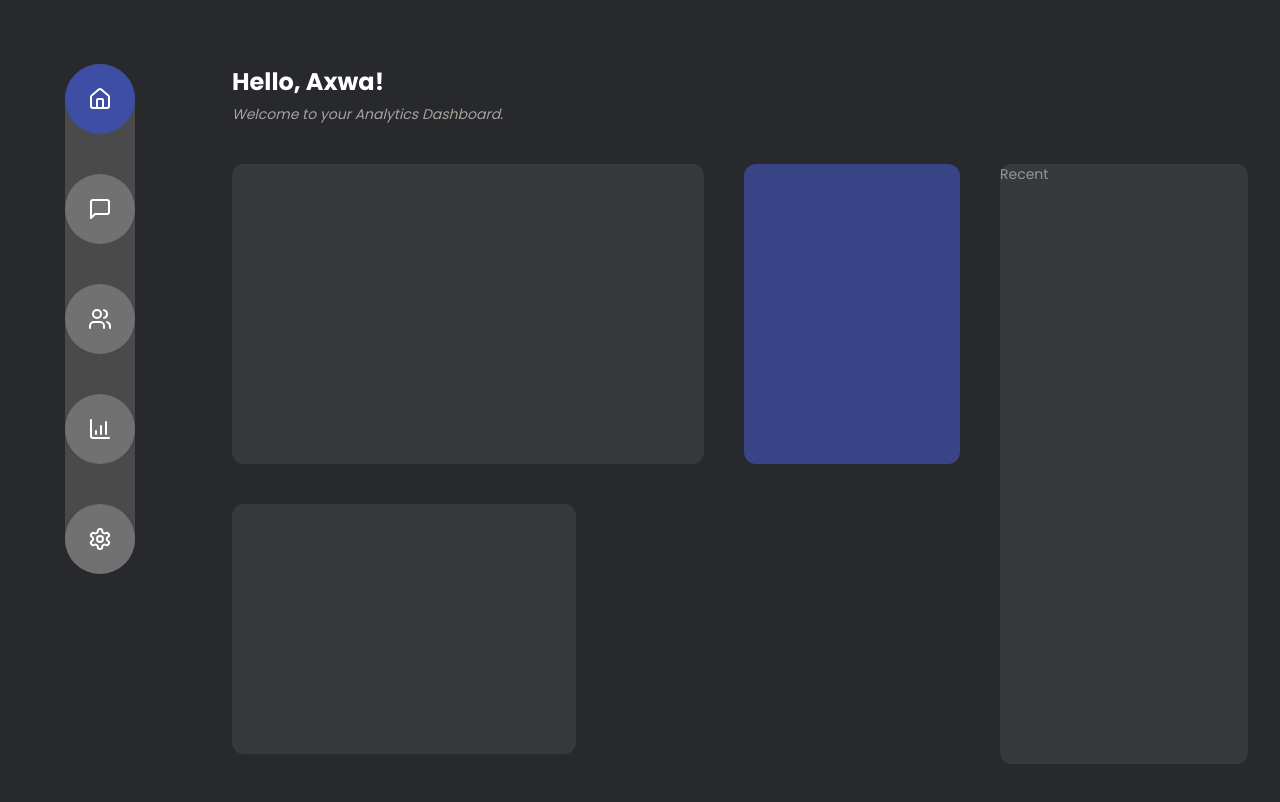
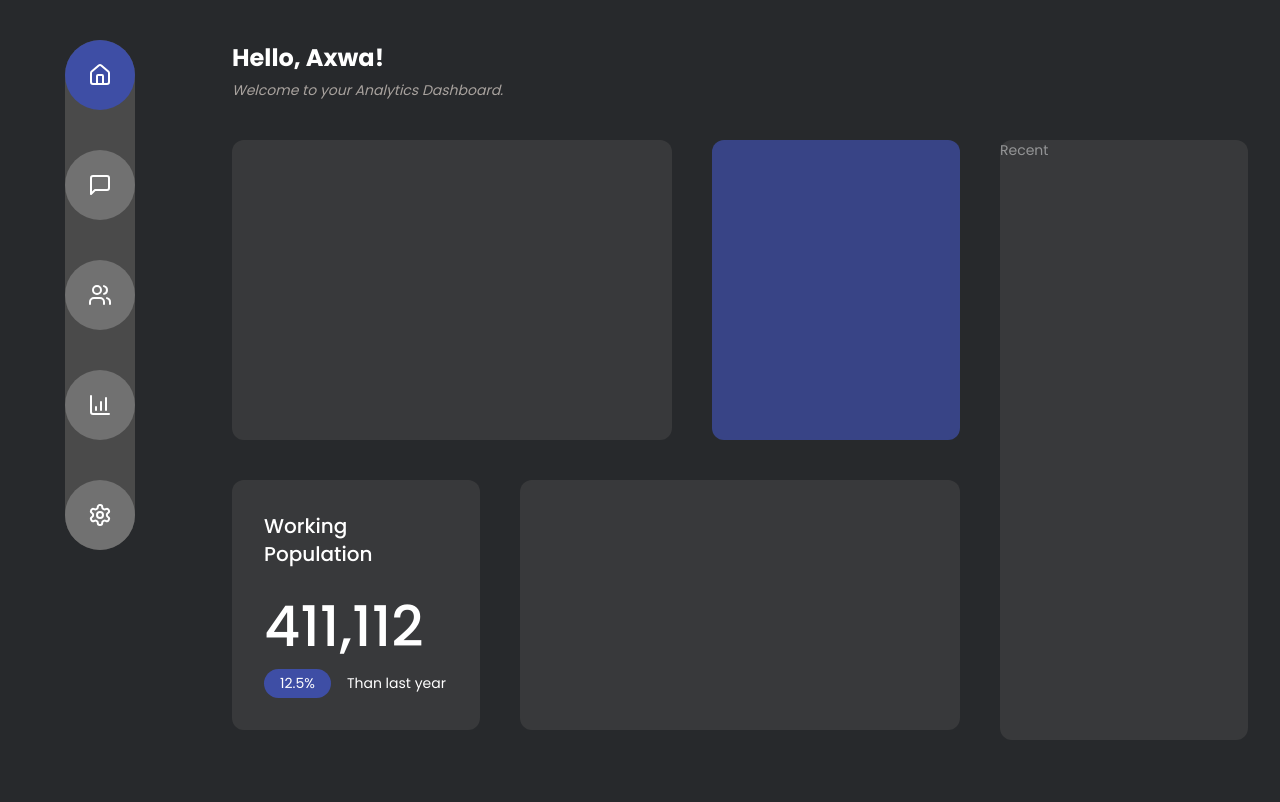
Before and after one commit to naufudge/policy-debunker, a Next.js app: page / in a window 1280 px wide. Shown: the top 802 px of the page. Built offline with nearby package versions, Linux system fonts and the light colour scheme.

Commit message:
created number stat card

```diff
--- a/app/page.tsx
+++ b/app/page.tsx
@@ -1,3 +1,4 @@
+import NumberStats from "@/components/home/NumberStats";
 import Recent from "@/components/home/recent";
 
 export default function Home() {
@@ -11,16 +12,24 @@ export default function Home() {
       </div>
 
       <div className="text-white grid grid-cols-11 gap-6 xl:gap-10 h-screen">
-        <div className="col-span-8 grid grid-cols-6 gap-6 xl:gap-10 h-fit">
-          <div className="bg-[#4a4a4a] rounded-xl h-[300px] opacity-50 col-span-4">
+        <div className="col-span-8 grid grid-cols-8 gap-6 xl:gap-10 h-fit">
+          <div className="bg-[#4a4a4a] rounded-xl h-[300px] opacity-50 col-span-5">
 
           </div>
 
-          <div className="bg-[#3E4EA5] rounded-xl h-[300px] opacity-75 col-span-2">
+          <div className="bg-[#3E4EA5] rounded-xl h-[300px] opacity-75 col-span-3">
 
           </div>
 
-          <div className="bg-[#4a4a4a] rounded-xl h-[250px] opacity-50 col-span-3">
+          <div className="bg-[#4a4a4a] rounded-xl h-[250px] bg-opacity-50 col-span-3">
+            <NumberStats
+            heading="Working Population"
+            number={"411,112"}
+            percentage={"12.5%"}
+            />
+          </div>
+
+          <div className="bg-[#4a4a4a] rounded-xl h-[250px] bg-opacity-50 col-span-5">
 
           </div>
         </div>
--- a/components/MainLayout.tsx
+++ b/components/MainLayout.tsx
@@ -38,7 +38,7 @@ const MainLayout: React.FC<Props> = ({ children }) => {
 
   return (
     <Layout className="h-screen font-poppins bg-[#27292C] text-white" hasSider>
-      <Sider className="bg-transparent pt-16 flex justify-center h-full">
+      <Sider className="bg-transparent pt-10 flex justify-center h-full">
         <div className="h-fit w-[70px] bg-[#4a4a4a] bg-blend-overlay rounded-full grid grid-cols-1 place-items-center gap-4 xl:gap-10">
           {SideBarLinsk.map((link, index) => (
             <div
@@ -57,7 +57,7 @@ const MainLayout: React.FC<Props> = ({ children }) => {
 
         </div>
       </Sider>
-      <Content className="px-8 py-16">
+      <Content className="px-8 py-10">
 
         {children}
       </Content>
--- /dev/null
+++ b/components/home/NumberStats.tsx
@@ -0,0 +1,24 @@
+import React from 'react'
+
+interface NumberStatsProps {
+    heading: string;
+    number: string | number;
+    percentage: string | number;
+}
+
+const NumberStats: React.FC<NumberStatsProps> = ({ heading, number, percentage }) => {
+  return (
+    <div className='p-8 flex flex-col justify-between h-full'>
+        <h1 className='font-medium text-xl'>{heading}</h1>
+        <div>
+            <div className='font-medium text-[3.5rem]'>{number}</div>
+            <div className='flex gap-4 place-items-center'>
+                <div className='rounded-full bg-[#3E4EA5] w-fit px-4 py-1'>{percentage}</div>
+                <div>Than last year</div>
+            </div>
+        </div>
+    </div>
+  )
+}
+
+export default NumberStats
--- a/components/sidebar/SideBarContext.tsx
+++ b/components/sidebar/SideBarContext.tsx
@@ -1,6 +1,9 @@
+/* eslint-disable */
+
 import { createContext, useContext, useState } from "react";
 
 // Create Context
+//es
 const SidebarContext = createContext({ activeItem: "Home", setActiveItem: (item: string) => {} });
 
 export function SidebarProvider({ children }: { children: React.ReactNode }) {
```
